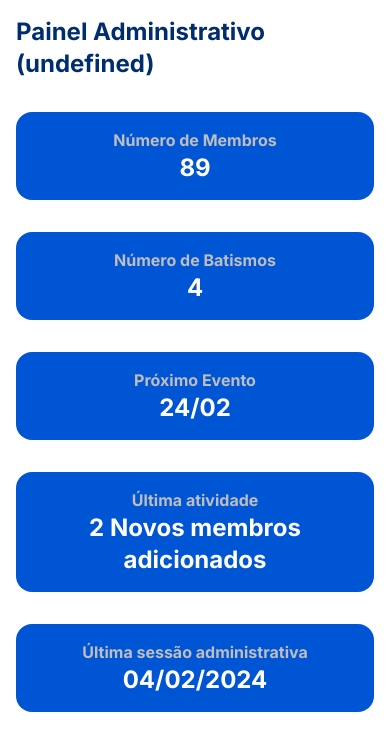
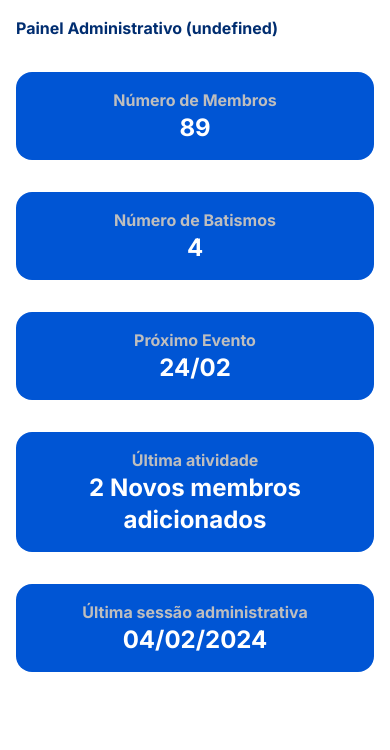
Before and after one commit to GuilhermeSouzaGit/re-registration-ibmp-front, a Next.js app: page /dashboard in a window 390 px wide. Shown: the top 750 px of the page. Built offline with nearby package versions, Linux system fonts and the light colour scheme.

Commit message:
feat: added responsiviness

```diff
--- a/src/components/H1.tsx
+++ b/src/components/H1.tsx
@@ -6,5 +6,5 @@ interface H1Props {
 }
 
 export const H1: React.FC<H1Props> = ({ text, className }) => {
-	return <h1 className={`text-2xl font-bold ${className}`}>{text}</h1>;
+	return <h1 className={`md:text-2xl font-bold ${className}`}>{text}</h1>;
 };
```
